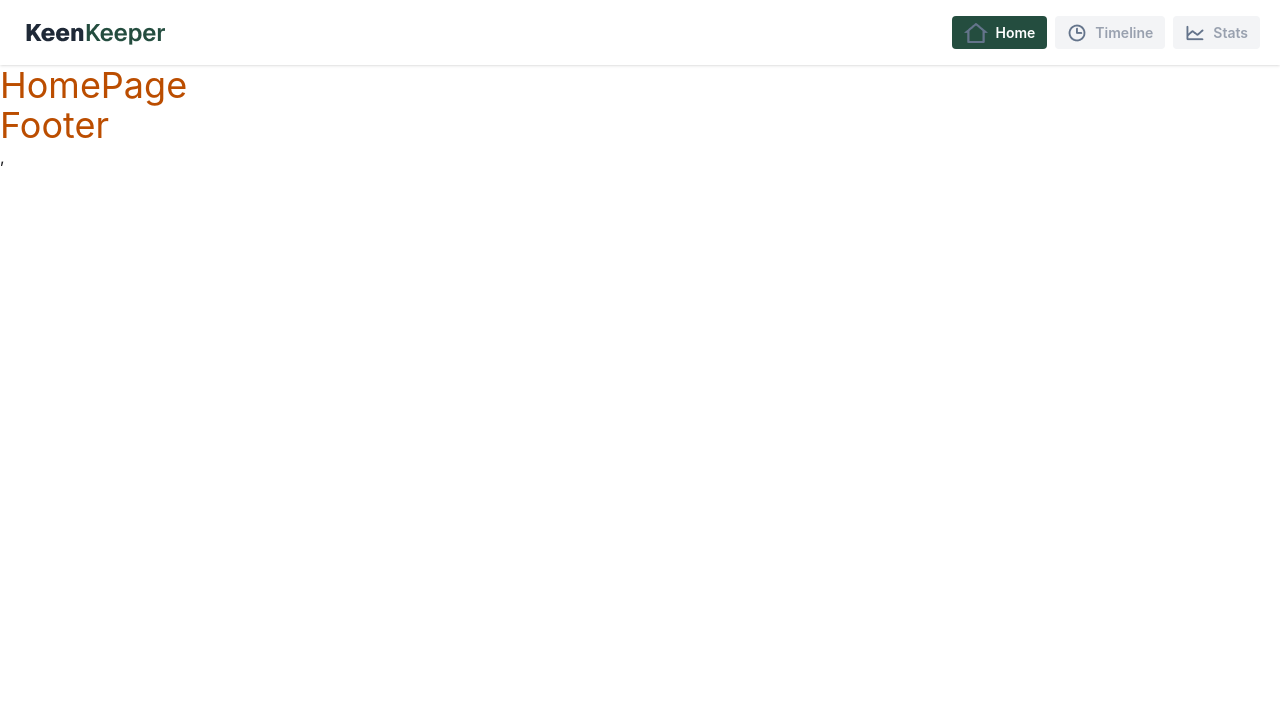
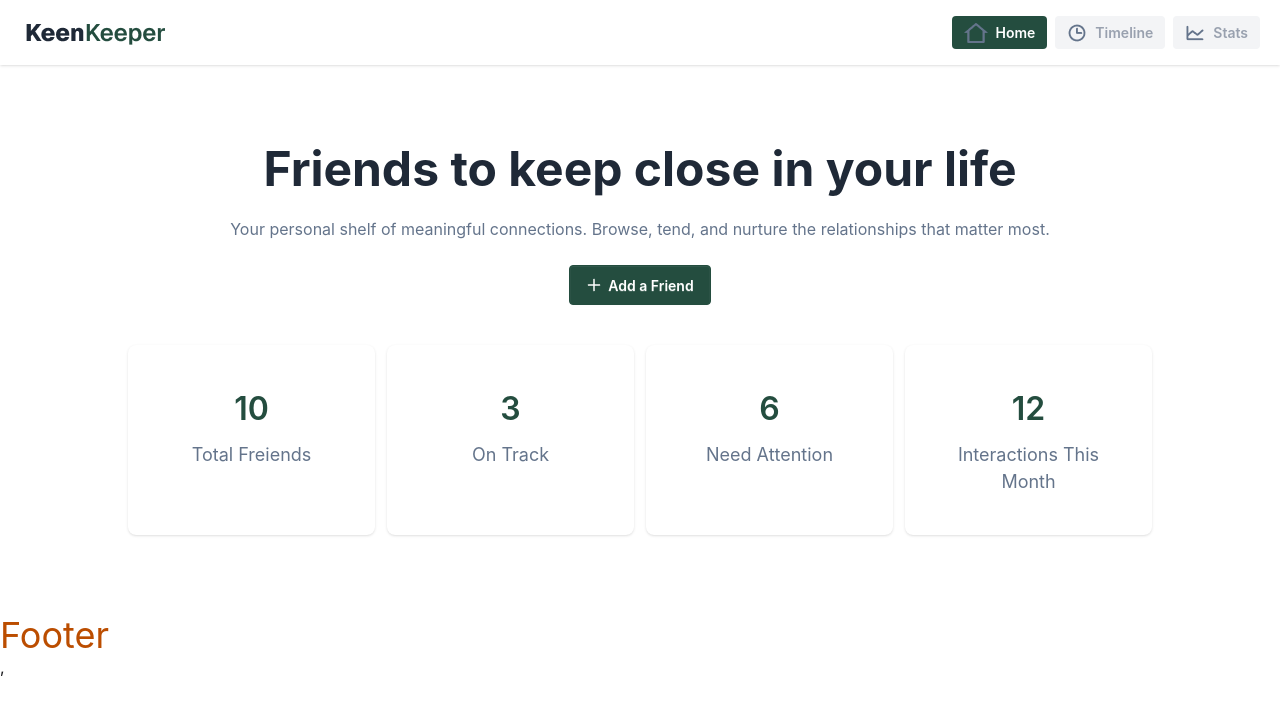
Before and after one commit to Nishat914/Keen_Keeper_A-07, a React (Vite) app: page / in a window 1280 px wide. Shown: the top 712 px of the page. Built offline with nearby package versions, Linux system fonts and the light colour scheme.

Commit message:
added banner

```diff
--- /dev/null
+++ b/src/component/Banner.jsx
@@ -0,0 +1,48 @@
+import addImg from "../assets/Plus.png"
+const Banner = () => {
+    return(
+        <>
+            <div className="container mx-auto w-[80%] mt-20 mb-20">
+                <div className="space-y-6 text-center">
+                    <h2 className="font-bold text-5xl text-[#1F2937]">Friends to keep close in your life</h2>
+                    <p className="font-normal text-[16px] text-[#64748B]">Your personal shelf of meaningful connections. Browse, tend, and nurture the
+                    relationships that matter most.</p>
+                    <button className="btn bg-[#244D3F] text-white border-[#244D3F]">
+                       <img src={addImg} alt="" /> Add a Friend
+                    </button>
+                </div>
+                <div className="grid grid-cols-1 md:grid-cols-2 lg:grid-cols-4 gap-3 mt-10">
+                    <div className="card  bg-base-100 shadow-sm  p-4">
+                        <div className="card-body items-center text-center">
+                            <h2 className="card-title text-[#244D3F] font-semibold text-[32px]">10</h2>
+                            <p className="text-[#64748B] text-[18px]">Total Freiends</p>
+
+                        </div>
+                    </div>
+                    <div className="card  bg-base-100 shadow-sm  p-4">
+                        <div className="card-body items-center text-center">
+                            <h2 className="card-title text-[#244D3F] font-semibold text-[32px]">3</h2>
+                            <p className="text-[#64748B] text-[18px]">On Track</p>
+
+                        </div>
+                    </div>
+                    <div className="card  bg-base-100 shadow-sm  p-4">
+                        <div className="card-body items-center text-center">
+                            <h2 className="card-title text-[#244D3F] font-semibold text-[32px]">6</h2>
+                            <p className="text-[#64748B] text-[18px]">Need Attention</p>
+
+                        </div>
+                    </div>
+                    <div className="card  bg-base-100 shadow-sm  p-4">
+                        <div className="card-body items-center text-center">
+                            <h2 className="card-title text-[#244D3F] font-semibold text-[32px]">12</h2>
+                            <p className="text-[#64748B] text-[18px]">Interactions This Month</p>
+
+                        </div>
+                    </div>
+                </div>
+            </div>
+        </>
+    )
+}
+export default Banner
--- a/src/component/HomePage.jsx
+++ b/src/component/HomePage.jsx
@@ -1,7 +1,8 @@
+import Banner from "./Banner"
 const HomePage = () => {
     return(
         <>
-            <div className="text-4xl text-amber-700">HomePage</div>
+            <Banner></Banner>
         </>
     )
 }
--- a/src/component/Navbar.jsx
+++ b/src/component/Navbar.jsx
@@ -26,7 +26,7 @@ const Navbar = () => {
     )
     return(
         <>
-            <div className="navbar bg-base-100 shadow-sm">
+            <div className="navbar bg-base-100 shadow-sm flex flex-col md:flex-row">
                 <div className="flex-1">
                     <a className="btn btn-ghost text-xl"><img src={logoImg} alt="" /></a>
                 </div>
```
Also changed, not shown: src/assets/Plus.png (added).
